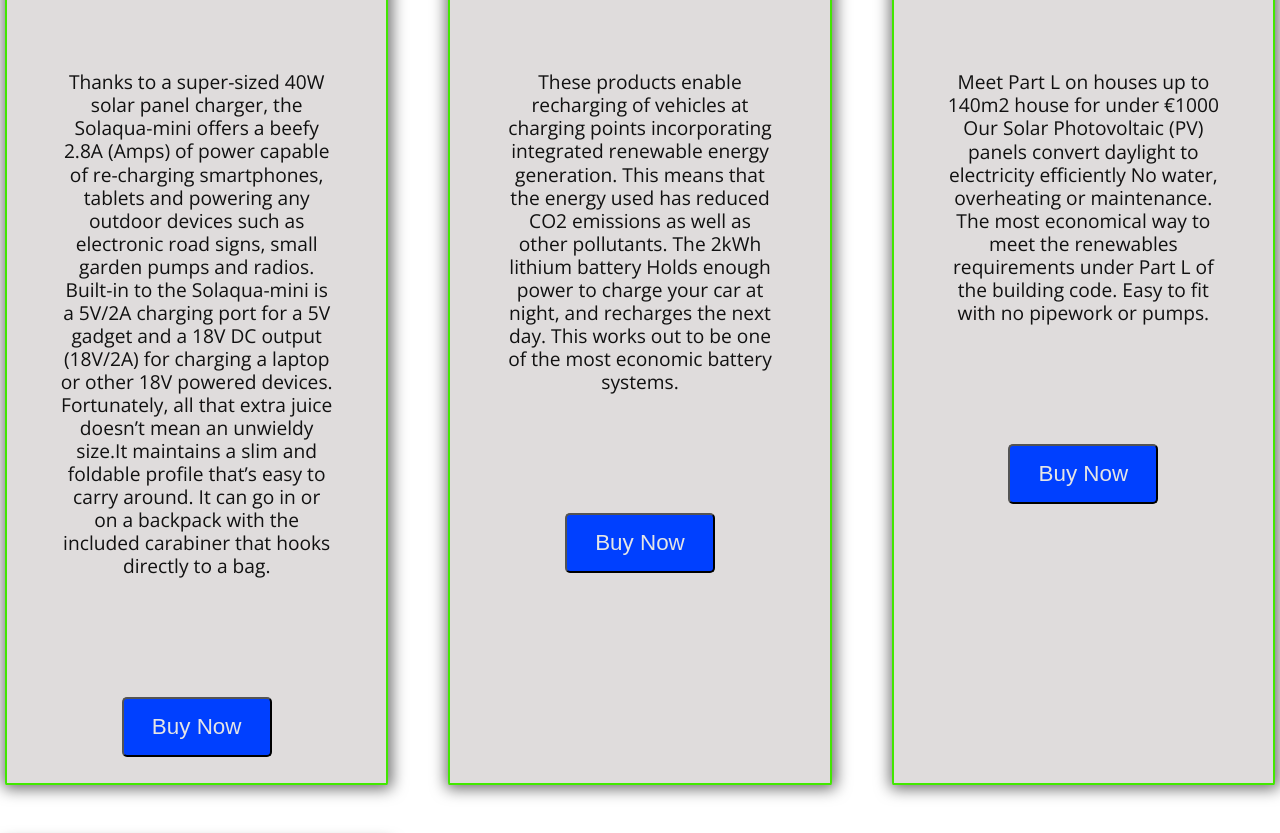
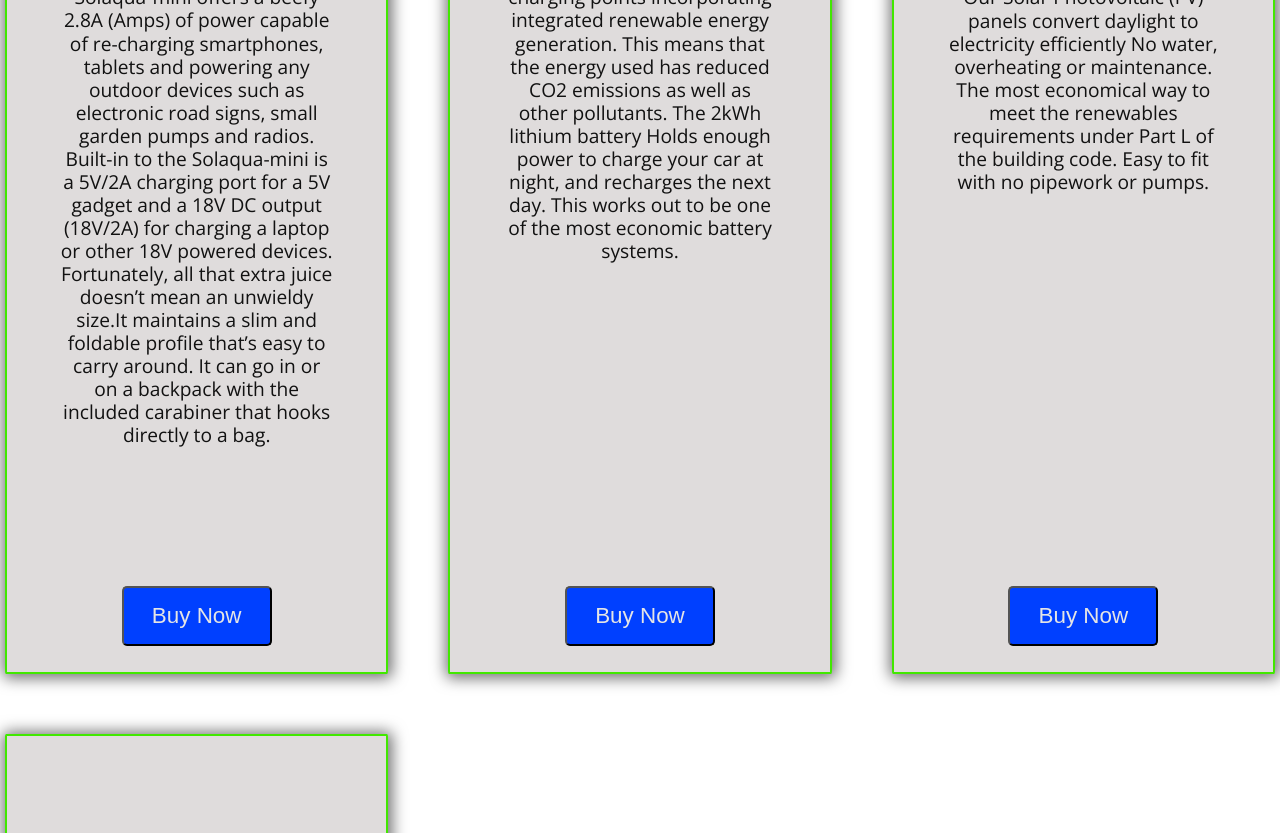
Before and after one commit to gijoe50000/solaquaProject, a PHP site: page /build/index.html in a window 1280 px wide. Shown: the part 5028-5861 px from the top of the page. Run offline with PHP 8.4, Linux system fonts and the light colour scheme; style sheets or scripts are compiled from the project's sources; some libraries are stand-ins or nearby versions.

Commit message:
wednesday afternoon 3:30 buy button fixed.

```diff
--- a/build/contact.html
+++ b/build/contact.html
@@ -97,7 +97,7 @@
                 <select name="productList" id="productList">
                     <option value="none">None</option>
                     <option value="readymade">Ready Made Panels</option>
-                    <option value="custommade">Custom Size Panels</option>
+                    <option value="custommade" selected>Custom Size Panels</option>
                     <option value="charging">Car Charging Station</option>
                     <option value="portable">Portable Charging Equipment</option>
                 </select>
--- a/build/css/navAndFoot.css
+++ b/build/css/navAndFoot.css
@@ -1,4 +1,7 @@
 @import url("https://fonts.googleapis.com/css?family=Open+Sans");
+* {
+  text-decoration: none; }
+
 nav {
   display: flex;
   flex-direction: row;
@@ -36,6 +39,7 @@
   visibility: hidden; }
 
 #navList {
+  display: none;
   position: fixed;
   right: 0px;
   top: 80px;
@@ -45,7 +49,6 @@
   font-size: 1.6rem;
   background: rgba(110, 110, 110, 0.7); }
   #navList a {
-    text-decoration: none;
     color: #E5E5E5;
     padding: 0 32vw; }
   #navList li {
@@ -91,7 +94,6 @@
       #navListLarge li:active a {
         color: #6E6E6E; }
     #navListLarge a {
-      text-decoration: none;
       color: #6E6E6E;
       font-size: 1.6rem;
       padding: 0 10px; } }
@@ -152,17 +154,23 @@
         width: auto; }
     footer #footerGrid #navFooter {
       margin-top: 15px;
-      align-self: start; }
+      align-self: start;
+      text-align: left; }
       footer #footerGrid #navFooter li {
         font-size: 1.0rem;
-        line-height: 1;
-        padding: 6px; }
+        line-height: 1.6;
+        padding: 6px;
+        border-bottom: #6E6E6E 1px solid;
+        max-width: 120px; }
+        footer #footerGrid #navFooter li a {
+          color: #6E6E6E; }
     footer #footerGrid #logos {
       align-self: end;
       margin-top: 10px; }
       footer #footerGrid #logos img {
         padding: 0 10px; }
   footer #policyFooter {
+    font-size: 1.0rem;
     min-width: 100%;
     display: flex;
     flex-direction: row;
--- a/build/css/style.css
+++ b/build/css/style.css
@@ -5,7 +5,8 @@
 @import url("https://fonts.googleapis.com/css?family=Raleway");
 * {
   margin: 0;
-  padding: 0; }
+  padding: 0;
+  text-decoration: none; }
 
 .galImg2, .galImg3, .galImg4 {
   display: none; }
@@ -123,11 +124,12 @@
   justify-content: center;
   max-width: 90vw;
   max-height: 90vh;
-  position: fixed;
+  position: relative;
   top: 40px;
   margin: 10vh 10vw;
   z-index: 1;
-  border: 2px solid black; }
+  border: 2px solid black;
+  z-index: 2; }
 
 #close {
   float: right;
@@ -149,6 +151,8 @@
   margin: 10px auto; }
 
 .product {
+  display: flex;
+  flex-direction: column;
   background: #DFDCDC;
   padding-bottom: 6px;
   margin-bottom: 10px;
@@ -158,6 +162,8 @@
   border: #41E800 solid 2px;
   box-shadow: 1px 1px 15px 3px #6E6E6E;
   border-radius: 0.3%; }
+  .product p {
+    flex-grow: 1; }
 
 .prodImg {
   max-width: 100%; }
--- a/build/index.html
+++ b/build/index.html
@@ -50,8 +50,8 @@
     <!-- <img src="images/ico/sunny.svg" alt="placeholder for restapi" id="test" width="80"> -->
 </nav>
 
-
-<div id="popup" visibility='hidden'></div>
+<!--
+<div id="popup" visibility='hidden'></div> -->
 <a href="#home" id="backToTop">▲ </a>
 
 <main id="mainHome">
@@ -127,7 +127,9 @@
             <img src="images/small/1.jpg" alt="" class="galImg galImg3 " >
             <img src="images/small/11.jpg" alt="" class="galImg galImg4">
 
-            <button id="galleryButton">See more..</button>
+
+<div id="popup" visibility='hidden'></div>
+
         </section>
 
 
@@ -143,7 +145,8 @@
         <section id="contProducts">
 
 
-            <article class="product " id="product1">
+            <article class="product " id="charging">
+
                 <h3>Portable chargers &amp; panels</h3>
                 <img src="images/small/13.jpg" alt="" class=" prodImg">
                 <p class="para">Thanks to a super-sized 40W solar panel charger, the Solaqua-mini offers a beefy 2.8A (Amps) of power capable
@@ -152,40 +155,41 @@
                     DC output (18V/2A) for charging a laptop or other 18V powered devices. Fortunately, all that extra juice
                     doesn’t mean an unwieldy size.It maintains a slim and foldable profile that’s easy to carry around. It can
                     go in or on a backpack with the included carabiner that hooks directly to a bag.</p>
-                <button id="galleryButton">Buy Now</button>
+
+                    <button class="buyNow" id="charging" >Buy Now</button>
             </article>
 
 
 
-            <article class="product " id="product2">
+            <article class="product " id="portable">
                 <h3>Car charging station</h3>
                 <img src="images/large/charging_station_large.jpeg" alt="" class="  prodImg">
                 <p class="para">These products enable recharging of vehicles at charging points incorporating integrated renewable energy generation.
                     This means that the energy used has reduced CO2 emissions as well as other pollutants. The 2kWh lithium battery
                     Holds enough power to charge your car at night, and recharges the next day. This works out to be one of the
                     most economic battery systems. </p>
-                <button>Buy Now</button>
+                <button class="buyNow" id="portable">Buy Now</button>
             </article>
 
 
 
-            <article class="product " id="product3">
+            <article class="product " id="readymade">
                 <h3>Ready made panels</h3>
                 <img src="images/small/8.jpg" alt="" class=" prodImg">
                 <p class="para">Meet Part L on houses up to 140m2 house for under €1000 Our Solar Photovoltaic (PV) panels convert daylight to
                     electricity efficiently No water, overheating or maintenance. The most economical way to meet the renewables
                     requirements under Part L of the building code. Easy to fit with no pipework or pumps.</p>
-                <button>Buy Now</button>
+                <button class="buyNow" id="readymade">Buy Now</button>
             </article>
 
 
 
-            <article class="product " id="product4">
+            <article class="product " id="custommade">
                 <h3>Custom size panels</h3>
                 <img src="images/small/7.jpg" alt="" class="  prodImg">
                 <p class="para">We provide customized solar energy solution to fit your product design and available space, while achieving required
                     power and efficiency. </p>
-                <button>Buy Now</button>
+                <button class="buyNow" id="custommade">Buy Now</button>
             </article>
 
 
@@ -273,14 +277,14 @@
 
            <section id='geo'>
 
-            <div id="geoWrapper">
-            <label>Your Location is:</label>
+            <!-- <div id="geoWrapper"> -->
+            <!-- <label>Your Location is:</label>
             <br>
             <br>
             <input type="text" id="latitude"><label> Latitude </label>
             <br>
             <input type="text" id="longitude"><label> Longitude </label>
-
+             -->
             <div id="mapDiv">
 
 
@@ -296,13 +300,12 @@
 
 
             <ul id="navFooter">
-                <li class="home">    <a href="#home">home</a>      </li>
-                <li class="gal"> <a href="#gallery">Gallery</a>    </li>
-                <li class="prod">  <a href="#products">Products</a> </li>
-                <li class="news"> <a href="#news">News</a>         </li>
-                <li class="about"> <a href="#aboutus">About Us</a>   </li>
-                <li class="cont"> <a href="contact.html">Contact</a>
-                </li>
+                <li class=="homeButton">  <a href="index.html">Home</a></li>
+                <li class="galButton">     <a href="#">Gallery</a>    </li>
+                <li class="prodButton">  <a href="#">Products</a></li>
+                <li class="newsButton">  <a href="#">News</a>        </li>
+                <li class="aboutButton">  <a href="#">About Us</a></li>
+                <li class="contactButton">  <a href="#">Contact</a>  </li>
             </ul>
 
 
--- a/scss/navAndFoot.scss
+++ b/scss/navAndFoot.scss
@@ -6,6 +6,8 @@
 $colourbla:#111;
 @import url('https://fonts.googleapis.com/css?family=Open+Sans');
 
+*{
+text-decoration: none;  }
 //for small
 nav{
   display:flex;
@@ -62,6 +64,7 @@
 
 //smaller screens
   #navList{
+    display:none;
     position:fixed;
     right:0px;
     top:80px;
@@ -73,7 +76,7 @@
 
 
       a{
-          text-decoration: none;
+          // text-decoration: none;
           color:$colourlg;
           padding: 0 32vw;
         }
@@ -147,7 +150,7 @@
 
 
               a {
-                  text-decoration: none;
+                  // text-decoration: none;
                   color: $colourdg;
                   font-size: 1.6rem;
                   padding: 0 10px;
@@ -178,8 +181,8 @@
 
 
         #footAddress{
-          margin-top:15px;
-          align-self: start;
+            margin-top:15px;
+            align-self: start;
             font-size: 1.0rem;
             line-height: 1.2;
         }
@@ -247,10 +250,16 @@
         #navFooter{
             margin-top:15px;
             align-self: start;
+            text-align: left;
               li {
                   font-size: 1.0rem;
-                  line-height:1;
+                  line-height:1.6;
                   padding:6px;
+                  border-bottom: $colourdg 1px solid;
+
+                  max-width: 120px;
+
+                  a{color: $colourdg;}
                   }
           }
 
@@ -273,6 +282,7 @@
 
 
           #policyFooter{
+            font-size: 1.0rem;
               min-width: 100%;
               display:flex;
               flex-direction: row;
--- a/scss/style.scss
+++ b/scss/style.scss
@@ -1,6 +1,7 @@
 * {
     margin: 0;
     padding: 0;
+    text-decoration: none;
 }
 
 $colourlg:#E5E5E5;
@@ -187,7 +188,7 @@
     max-width:90vw;
     max-height:90vh;
     // background:$colourlg;
-    position:fixed;
+    position:relative;
     top:40px;
     // // margin: 10vh 10vw;
     // margin: 20vh 30vw;
@@ -196,6 +197,7 @@
     z-index:1;
     // padding:30px;
     border: 2px solid black;
+    z-index: 2;
 }
 
 //x for popup gallery image
@@ -236,6 +238,9 @@
 
 
 .product {
+
+    display:flex;
+    flex-direction: column;
     background: $colourmg;
     padding-bottom: 6px;
     margin-bottom: 10px;
@@ -245,6 +250,13 @@
     border: $colourgre solid 2px;
     box-shadow: 1px 1px 15px 3px $colourdg;
     border-radius: 0.3%;
+    p{
+        flex-grow: 1;
+    }
+button{
+//   align-self: flex-end;
+}
+//    justify-content: space-between;
 }
 
 
```
Also changed, not shown: build/js/kontent.js, build/js/map.js.
